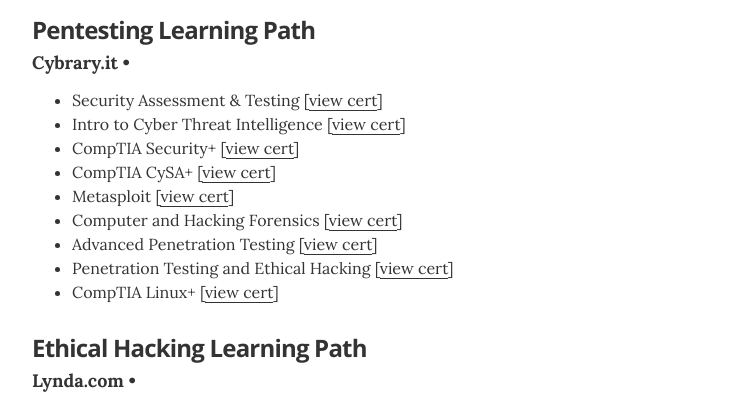
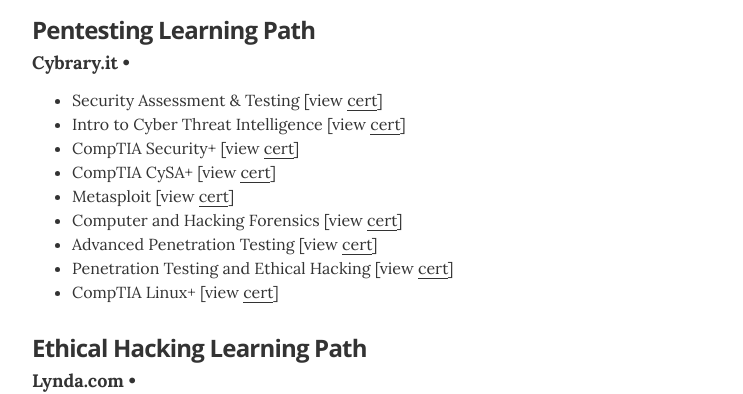
Before and after one commit to omik-sec/omik-sec.github.io, a Jekyll site: the page built from index.html, in a window 1280 px wide. Shown: the part 728-1122 px from the top of the page, without its empty margins (268-1011 px from the left). Built offline with Jekyll 4.4.1, drawn with Linux system fonts in a browser that asks for light colours; part of the change alters nothing that is shown.

```diff
--- a/_data/education.yml
+++ b/_data/education.yml
@@ -8,15 +8,15 @@
   uni: Pentesting Learning Path
   #year: 2004 &mdash; 2008
   awards:
-    - award: Security Assessment & Testing [<a href="https://drive.google.com/open?id=1bGC0B8MdeQQkbL_Q53gXZHa8tys3t9Yh" target="_blank">view cert</a>]
-    - award: Intro to Cyber Threat Intelligence [<a href="https://drive.google.com/open?id=1jRcjhGIXhtRk893rAEtdPDYpQcGTcQDD" target="_blank">view cert</a>]
-    - award: CompTIA Security+ [<a href="https://drive.google.com/open?id=1tYHSXspYCab93pw8hg8oZv_hErU3rS9f" target="_blank">view cert</a>]
-    - award: CompTIA CySA+ [<a href="https://drive.google.com/open?id=1iMaKNUctuC6x6-klP0HfkRI4rIOEz2w5" target="_blank">view cert</a>]
-    - award: Metasploit [<a href="https://drive.google.com/open?id=1YAwr6isx_hu2s_fqxAdlKjJWC9xbv2Lv" target="_blank">view cert</a>]
-    - award: Computer and Hacking Forensics [<a href="https://drive.google.com/open?id=1JTA_dPZVtSoOXre15IKD_Y3WRIcFEjmD" target="_blank">view cert</a>]
-    - award: Advanced Penetration Testing [<a href="https://drive.google.com/open?id=1XT7_U2PzLnK40qVeEfiuy3NA6M2ra6bn" target="_blank">view cert</a>]
-    - award: Penetration Testing and Ethical Hacking [<a href="https://drive.google.com/open?id=1FE8Xe7YmRZpOLOQL_Lscu7KOrMA-sqqZ" target="_blank">view cert</a>]
-    - award: CompTIA Linux+ [<a href="https://drive.google.com/open?id=1ha5V-8bq8UxsQC-m4mOkec5cMk6fQzwm" target="_blank">view cert</a>]
+    - award: Security Assessment & Testing [view <a href="https://drive.google.com/open?id=1bGC0B8MdeQQkbL_Q53gXZHa8tys3t9Yh" target="_blank">cert</a>]
+    - award: Intro to Cyber Threat Intelligence [view <a href="https://drive.google.com/open?id=1jRcjhGIXhtRk893rAEtdPDYpQcGTcQDD" target="_blank">cert</a>]
+    - award: CompTIA Security+ [view <a href="https://drive.google.com/open?id=1tYHSXspYCab93pw8hg8oZv_hErU3rS9f" target="_blank">cert</a>]
+    - award: CompTIA CySA+ [view <a href="https://drive.google.com/open?id=1iMaKNUctuC6x6-klP0HfkRI4rIOEz2w5" target="_blank">cert</a>]
+    - award: Metasploit [view <a href="https://drive.google.com/open?id=1YAwr6isx_hu2s_fqxAdlKjJWC9xbv2Lv" target="_blank">cert</a>]
+    - award: Computer and Hacking Forensics [view <a href="https://drive.google.com/open?id=1JTA_dPZVtSoOXre15IKD_Y3WRIcFEjmD" target="_blank">cert</a>]
+    - award: Advanced Penetration Testing [view <a href="https://drive.google.com/open?id=1XT7_U2PzLnK40qVeEfiuy3NA6M2ra6bn" target="_blank">cert</a>]
+    - award: Penetration Testing and Ethical Hacking [view <a href="https://drive.google.com/open?id=1FE8Xe7YmRZpOLOQL_Lscu7KOrMA-sqqZ" target="_blank">cert</a>]
+    - award: CompTIA Linux+ [view <a href="https://drive.google.com/open?id=1ha5V-8bq8UxsQC-m4mOkec5cMk6fQzwm" target="_blank">cert</a>]
 
 
 # Degree
```
